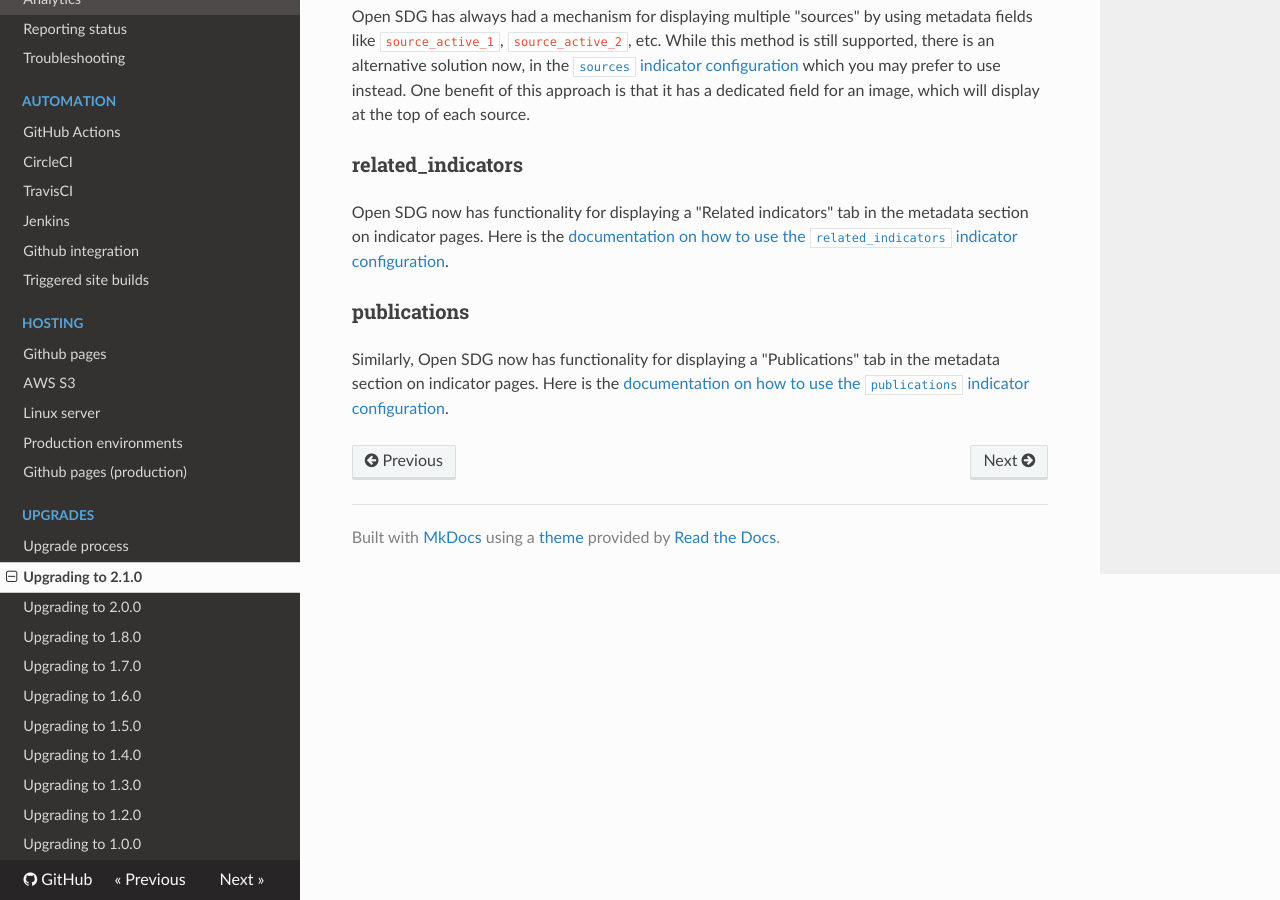
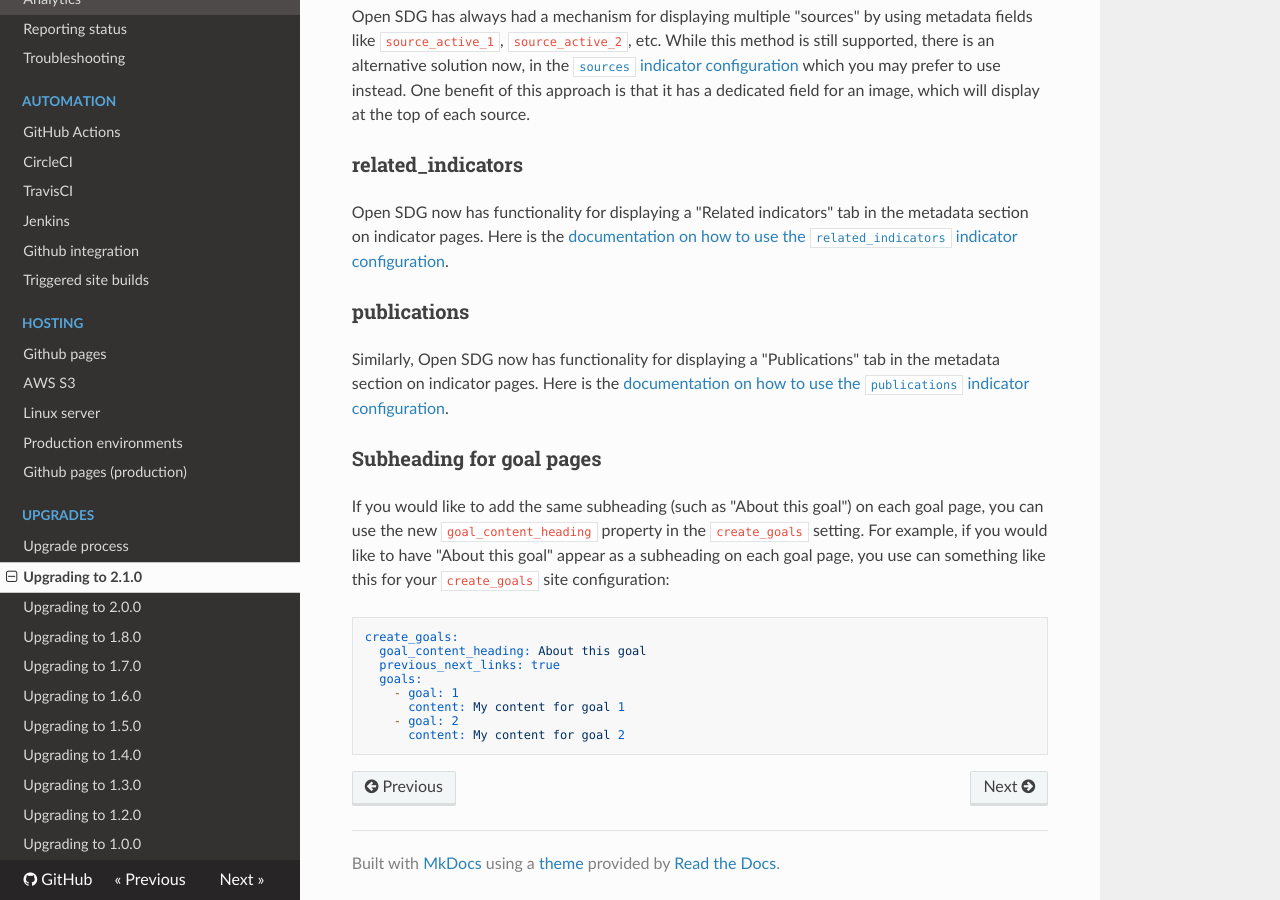
Before and after one commit to open-sdg/open-sdg, an MkDocs documentation site: the page built from docs/upgrades/upgrading-2-1-0.md, in a window 1280 px wide and 900 px high, scrolled down 2619 px. Built offline with MkDocs 1.6.1, drawn with Linux system fonts in a browser that asks for light colours; nearby versions of some CDN libraries.

Commit message:
Mention goal content heading

````diff
--- a/docs/upgrades/upgrading-2-1-0.md
+++ b/docs/upgrades/upgrading-2-1-0.md
@@ -103,3 +103,18 @@ Open SDG now has functionality for displaying a "Related indicators" tab in the
 ### publications
 
 Similarly, Open SDG now has functionality for displaying a "Publications" tab in the metadata section on indicator pages. Here is the [documentation on how to use the `publications` indicator configuration](https://github.com/open-sdg/open-sdg/blob/2.1.0-dev/docs/indicator-configuration.md#publications).
+
+### Subheading for goal pages
+
+If you would like to add the same subheading (such as "About this goal") on each goal page, you can use the new `goal_content_heading` property in the `create_goals` setting. For example, if you would like to have "About this goal" appear as a subheading on each goal page, you use can something like this for your `create_goals` site configuration:
+
+```
+create_goals:
+  goal_content_heading: About this goal
+  previous_next_links: true
+  goals:
+    - goal: 1
+      content: My content for goal 1
+    - goal: 2
+      content: My content for goal 2
+```
````
